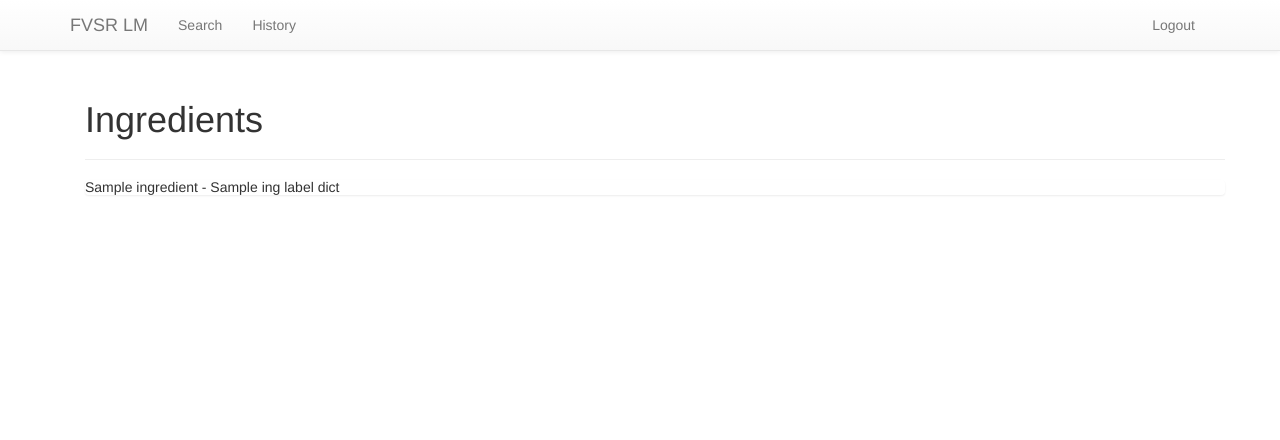
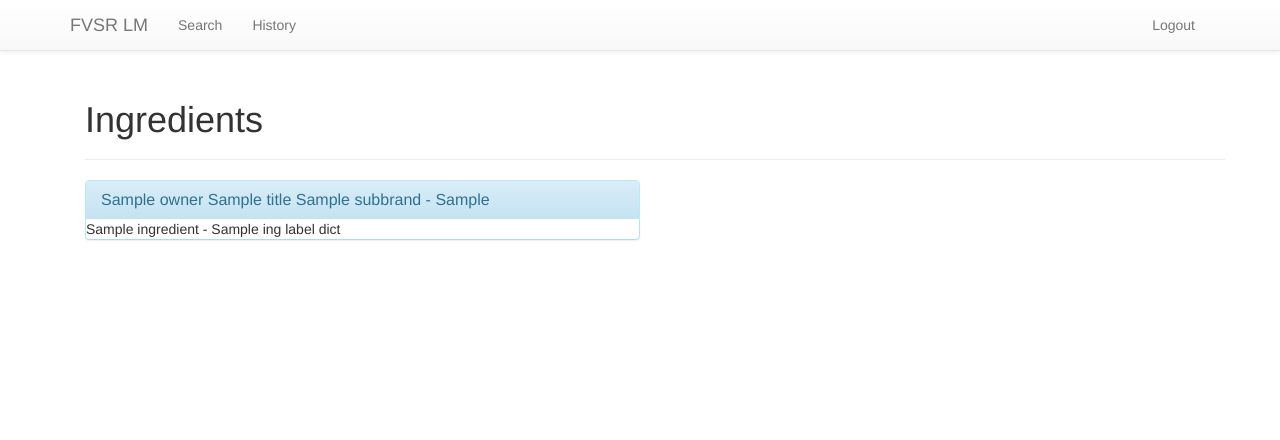
Before and after one commit to NeuralFlux/foodvisorLM, a Flask app: template flask-app/templates/pages/summary.html in a window 1280 px wide. Shown: the top 440 px of the page. Run offline with Flask 3, Linux system fonts and the light colour scheme; the template is opened without the code that fills it: most values are stand-ins (such as "Sample title", 1, 10 or a date in 2020); some libraries are stand-ins or nearby versions.

Commit message:
added extra attributes to history and search, rendered relevant attributes in templates, made templates look better

```diff
--- a/flask-app/app.py
+++ b/flask-app/app.py
@@ -3,6 +3,7 @@ import json
 import requests
 from urllib import parse
 import time
+from datetime import datetime
 
 from functools import wraps
 from flask import Flask, flash, render_template, request, session, url_for, redirect
@@ -40,6 +41,7 @@ def index():
 @app.route('/login')
 def login():
     if "code" in request.args:
+        # TODO modularize
         auth_code = request.args.get("code")
         url = "https://foodvisor-lm.auth.us-east-1.amazoncognito.com/oauth2/token"
 
@@ -115,7 +117,9 @@ def history():
                 history[idx][key] = history[idx][key][dtype]
             if key == "stringified_labels_json":
                 # FIXME json string alternatives
-                history[idx][key] = json.loads(history[idx][key].replace("'", "\""))
+                history[idx][key] = json.loads(parse.unquote(history[idx][key]).replace("'", "\""))
+            elif key == "created_at":
+                history[idx][key] = datetime.fromtimestamp(int(history[idx][key])).strftime('%H:%M:%S on %d %B, %Y')
 
     return render_template('pages/history.html', history=history)
 
@@ -128,16 +132,30 @@ def search():
     form = forms.GTINForm(request.form)
     if request.form is not None:
         if form.validate_on_submit():
-            b64_str = form.barcode_image.data
-            barcode = bcode_reader.detect_bcode(b64_str)
+            gtin_upc = form.barcode_val.data
 
-            if barcode is None:
-                flash("Invalid barcode, please try again")
-                return redirect(url_for('search'))
-            gtin_upc = int(barcode.rjust(14, "0"))
+            # look for barcode only if number is not present
+            if gtin_upc is None:
+                b64_str = form.barcode_image.data
+                barcode = bcode_reader.detect_bcode(b64_str)
 
-            resp = requests.get(f"https://wnpwytxwol.execute-api.us-east-1.amazonaws.com/v1/gtin_table?gtin_upc={gtin_upc}")
-            ingredients = resp.json()["body-json"]["Item"]["ingredients"]["S"]
+                if barcode is None:
+                    flash("Invalid barcode, please try again")
+                    return redirect(url_for('search'))
+                gtin_upc = int(barcode.rjust(14, "0"))
+
+            resp = requests.get(f"https://wnpwytxwol.execute-api.us-east-1.amazonaws.com/v2/gtin_table?gtin_upc={gtin_upc}")
+            resp_json = resp.json()
+
+            if "Item" not in resp_json["body-json"].keys():
+                return render_template("pages/summary.html")
+
+            ingredients = resp_json["body-json"]["Item"]["ingredients"]["S"]
+            title = {
+                "owner": resp_json["body-json"]["Item"]["brand_owner"]["S"],
+                "name": resp_json["body-json"]["Item"]["brand_name"]["S"],
+                "subbrand": resp_json["body-json"]["Item"]["subbrand_name"]["S"],
+            }
 
             lang_model_resp = inference.get_lang_model_response(ingredients)
             ing_label_dict = json.loads(json.loads(lang_model_resp)['content'])
@@ -145,12 +163,13 @@ def search():
             # add to user history
             #FIXME find stringified json alternatives
             created_at = int(time.time())
-            labels_json = parse.quote(json.dumps(ing_label_dict).replace("\"", "'"), safe="")
+            labels_json = parse.quote(json.dumps(ing_label_dict), safe="")
             url = f"https://wnpwytxwol.execute-api.us-east-1.amazonaws.com/v2/history?user_email={session['email']}&created_at={created_at}&gtin_upc={gtin_upc}&stringified_labels_json={labels_json}"
             user_hist_resp = requests.post(url)
 
             # TODO labels of ingredients ENUM in inference and template
-            return render_template("pages/summary.html", ing_label_dict=ing_label_dict)
+            return render_template("pages/summary.html", ing_label_dict=ing_label_dict, title=title,
+                                   gtin_upc=gtin_upc)
 
     return render_template("forms/search.html", form=form)
 
--- a/flask-app/forms.py
+++ b/flask-app/forms.py
@@ -1,6 +1,11 @@
 from flask_wtf import FlaskForm
 from wtforms import StringField, HiddenField
+from wtforms.validators import Length, Regexp
 
 
 class GTINForm(FlaskForm):
+    barcode_val = StringField('barcode value', validators=[
+            Length(min=3, max=15),
+            Regexp("^[0-9]+$")
+    ])
     barcode_image = HiddenField('barcode')
--- a/flask-app/templates/forms/search.html
+++ b/flask-app/templates/forms/search.html
@@ -14,6 +14,8 @@
       {{ form.csrf_token }}
       <div class="output">
         {{ form.barcode_image(class_ = 'form-control', required = true) }}
+        {{ form.barcode_val(class_ = 'form-control', placeholder = form.barcode_val.label.text) }}
+        <input type="submit" value="Submit" class="btn btn-primary btn-lg btn-block">
       </div>
     </form>
   </div>
--- a/flask-app/templates/pages/summary.html
+++ b/flask-app/templates/pages/summary.html
@@ -6,22 +6,30 @@
   <div class="page-header">
     <h1>Ingredients</h1>
   </div>
-
   {% if ing_label_dict %}
-    <div class="list-group">
+  <div class="row">
+    <div class="col-md-6">
+        <div class="panel panel-info">
+            <div class="panel-heading">
+                <h3 class="panel-title">{{ title.owner }} {{ title.name }} {{ title.subbrand }} - {{ gtin_upc }}</h3>
+            </div>
+        <ul class="list-group">
             {% for ingredient, label in ing_label_dict.items() %}
                 {% if label == "mostly safe" %}
-            <div class="list-group-item list-group-item-success">
+                    <li class="list-group-item list-group-item-success">
                 {% elif label == "controversial" %}
-            <div class="list-group-item list-group-item-warning">
+                    <li class="list-group-item list-group-item-warning">
                 {% elif label == "not recommended" %}
-            <div class="list-group-item list-group-item-danger">
+                    <li class="list-group-item list-group-item-danger">
                 {% elif label == "unknown" %}
-            <div class="list-group-item list-group-item-secondary">
+                    <li class="list-group-item list-group-item-secondary">
                 {% endif %}
-          <h5 class="mb-1">{{ ingredient }} - {{ label }}</h5>
+                        {{ ingredient }} - {{ label }}
+                    </li>
+            {% endfor %}
+        </ul>
         </div>
-      {% endfor %}
+    </div>
     </div>
     {% else %}
     <div class="alert alert-info" role="alert">
```
Also changed, not shown: flask-app/templates/pages/history.html (+15 -9 lines). Lines whose indentation alone changed are shown as unchanged.
